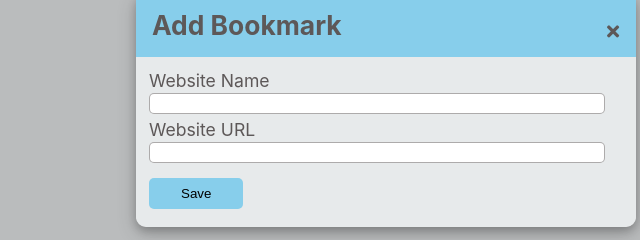
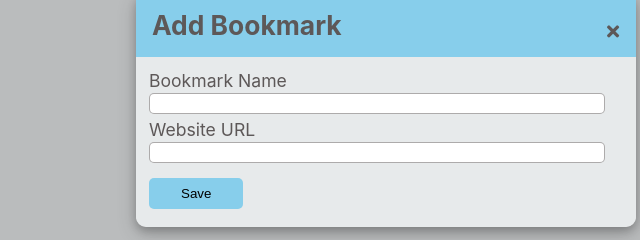
Before and after one commit to Dilsshad1Alam2/bookmark-keeper, a plain HTML site: page index.html in a window 1280 px wide. Both pictures are taken after a click on the element "Add Bookmarks". Shown: the part 290-530 px from the top of the page, 254-894 px from the left. Drawn offline with Linux system fonts and the light colour scheme.

Commit message:
content changed

```diff
--- a/index.html
+++ b/index.html
@@ -37,7 +37,7 @@
           <div class="modal-content">
             <form class="bookmark-form" autocomplete="off">
               <div class="form-group">
-                <label class="form-label" for="website-name">Website Name</label>
+                <label class="form-label" for="website-name">Bookmark Name</label>
                 <br>
                 <input class="form-input" id="website-name"></input>
               </div>
```
